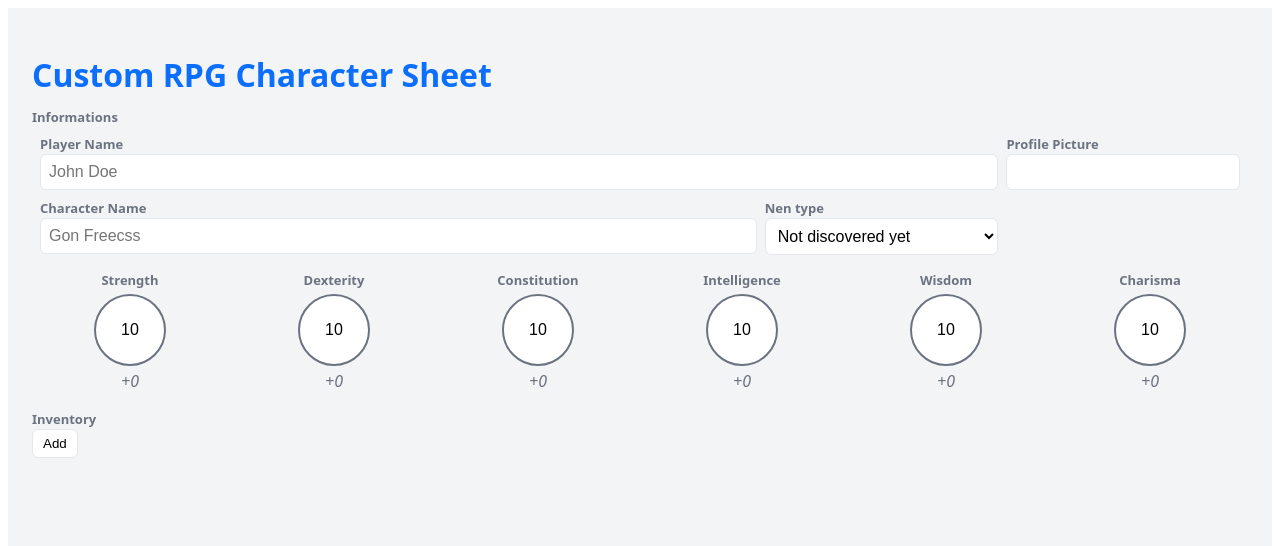
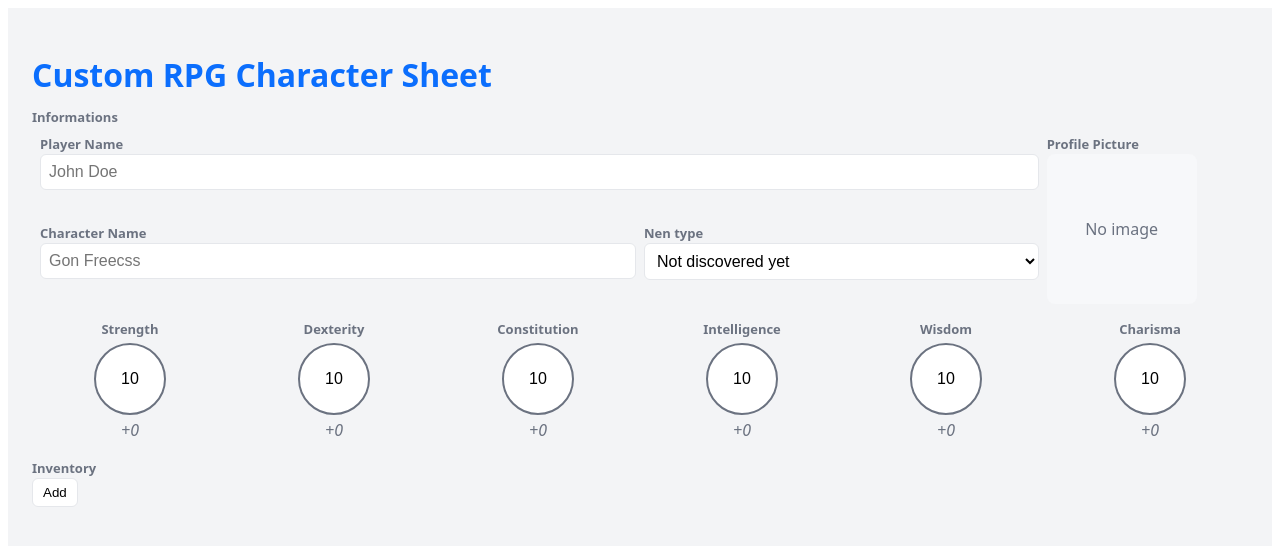
Before and after one commit to atmr0/Customizable-Character-Sheet, a Svelte app: page / in a window 1280 px wide. Shown: the top 546 px of the page. Built offline with nearby package versions, Linux system fonts and the light colour scheme.

Commit message:
ImageField

```diff
--- a/src/App.svelte
+++ b/src/App.svelte
@@ -1,8 +1,5 @@
 <script>
-  import CharacterAttribute from "./lib/components/CharacterAttribute.svelte";
   import Grid from "./lib/components/Grid.svelte";
-  import ListField from "./lib/components/ListField.svelte";
-  import InputField from "./lib/components/InputField.svelte";
   // import sheet from './Sheet/sheet.json';
   import mainSheet from "./MainSheet";
   let sheet = mainSheet;
--- a/src/MainSheet.ts
+++ b/src/MainSheet.ts
@@ -2,14 +2,15 @@ import SheetBuilder from './lib/Scripts/SheetBuilder';
 import { Constants } from './lib/constants';
 // build the nested sub-sheet first
 const subSheet = new SheetBuilder('Subgrid Sheet')
+  .id('informations')
   .rows(2)
-  .cols(10)
+  .cols(6)
   .row(r => r
-    .InputField({ id: 'player_name', label: 'Player Name', placeholder: 'John Doe', colspan: 8 })
-    .InputField({ id: 'profile_picture', label: 'Profile Picture', colspan: 2, rowspan: 2 })
+    .InputField({ id: 'player_name', label: 'Player Name', placeholder: 'John Doe', colspan: 5 })
+    .add({ type: 'ImageField', id: 'profile_picture', label: 'Profile Picture', colspan: 1, rowspan: 2 })
   )
   .row(r => r
-    .InputField({ id: 'character_name', label: 'Character Name', placeholder: 'Gon Freecss', colspan: 6 })
+    .InputField({ id: 'character_name', label: 'Character Name', placeholder: 'Gon Freecss', colspan: 3 })
     .selectField({ id: 'nen_type', label: 'Nen type', placeholder: 'Not discovered yet', options: ['Enhancer', 'Emitter', 'Manipulator', 'Transmuter', 'Conjurer', 'Specialist'], colspan: 2 })
   )
   // .withStyle({ '*': { background: 'red' },
--- a/src/lib/Scripts/ComponentsMap.ts
+++ b/src/lib/Scripts/ComponentsMap.ts
@@ -5,6 +5,7 @@ import ComputedText from "../components/ComputedText.svelte";
 import ListField from "../components/ListField.svelte";
 import CharacterAttribute from "../components/CharacterAttribute.svelte";
 import SelectField from "../components/SelectField.svelte";
+import ImageField from "../components/ImageField.svelte";
 import { Constants } from "../constants";
 
 
@@ -14,10 +15,9 @@ export const componentsMap: Record<string, any> = {
   [Constants.SubGrid]: SubGrid,
   [Constants.ComputedText]: ComputedText,
   [Constants.CharacterAttribute]: CharacterAttribute,
-  [Constants.SelectField || 'SelectField']: SelectField,
-  SelectField: SelectField,
-  Select: SelectField,
+  [Constants.SelectField]: SelectField,
   [Constants.ListField]: ListField,
+  [Constants.ImageField]: ImageField, // placeholder for future ImageField component
 };
 
 export type Sheet = {
--- a/src/lib/components/Grid.svelte
+++ b/src/lib/components/Grid.svelte
@@ -27,7 +27,7 @@
           <div
             class="sheet-cell"
             style={`${cellStyle(cell)} grid-column: span ${cell.colspan || 1}; grid-row: span ${cell.rowspan || 1};`}
-            data-id={cell.id}
+            id="cell-{cell.id}"
           >
             {#if cell.Component}
               <svelte:component this={cell.Component} {...cell.props} />
--- /dev/null
+++ b/src/lib/components/ImageField.svelte
@@ -0,0 +1,83 @@
+<script lang="ts">
+  import BaseComponent from "./BaseComponent.svelte";
+  import { valuesStore, setValue } from "../valuesStore.js";
+  import { Constants } from "../constants";
+
+  export let id: string | undefined;
+  export let label: string | undefined;
+  export let accept: string = "image/*";
+  export let maxSizeBytes: number | undefined = undefined; // optional max size
+  export let placeholder: string = "";
+  export let onupload = undefined;
+  let componentClass = Constants.ImageField;
+
+  let fileInput: HTMLInputElement | null = null;
+
+  // derived image src from store
+  $: currentImage = id ? $valuesStore[id] || "" : "";
+
+  function openPicker() {
+    fileInput?.click();
+  }
+
+  function handleKeydown(e: KeyboardEvent) {
+    const key = e.key;
+    if (key === "Enter" || key === " " || key === "Spacebar") {
+      e.preventDefault();
+      openPicker();
+    }
+  }
+
+  function handleFile(e: Event) {
+    const target = e.target as HTMLInputElement;
+    const f = target.files && target.files[0];
+    if (!f) return;
+    if (maxSizeBytes && f.size > maxSizeBytes) {
+      // dispatch("error", { message: "file_too_large", file: f });
+      return;
+    }
+    const reader = new FileReader();
+    reader.onload = () => {
+      const dataUrl = reader.result as string;
+      if (id) setValue(id, dataUrl);
+      onupload?.(dataUrl, f);
+    };
+    reader.readAsDataURL(f);
+  }
+</script>
+
+<BaseComponent {id} {label} {componentClass}>
+  <div
+    class="image-wrapper"
+    role="button"
+    tabindex="0"
+    aria-label={label || "Upload image"}
+    on:click={openPicker}
+    on:keydown={handleKeydown}
+  >
+    {#if currentImage}
+      <img src={currentImage} alt={label} class="image" />
+    {:else}
+      <div class="placeholder">{placeholder || "No image"}</div>
+    {/if}
+
+    <div class="overlay">
+      <button
+        type="button"
+        class="upload-btn"
+        on:click|stopPropagation={openPicker}>Upload</button
+      >
+    </div>
+  </div>
+
+  <input
+    bind:this={fileInput}
+    type="file"
+    {accept}
+    class="hidden-input"
+    on:change={handleFile}
+  />
+</BaseComponent>
+
+<style>
+</style>
--- a/src/lib/components/SelectField.svelte
+++ b/src/lib/components/SelectField.svelte
@@ -1,6 +1,7 @@
 <script lang="ts">
   import BaseComponent from "./BaseComponent.svelte";
   import { setValue } from "../valuesStore.js";
+    import { Constants } from "../constants";
 
   export let id: string;
   export let label: string | undefined;
@@ -8,7 +9,7 @@
   export let value: any = "";
   export let placeholder: string = "Select...";
   export let onchange = undefined;
-
+  let componentClass = Constants.SelectField
   function handleChange(e) {
     value = e.target.value;
     onchange?.(e);
@@ -17,7 +18,7 @@
   if (id) setValue(id, value);
 </script>
 
-<BaseComponent {id} {label} componentClass="select-field">
+<BaseComponent {id} {label} {componentClass}>
   <select class="select-input" bind:value on:change={handleChange}>
     {#if placeholder}
       <option value="">{placeholder}</option>
--- a/src/lib/constants.ts
+++ b/src/lib/constants.ts
@@ -6,4 +6,5 @@ export class Constants{
   static ComputedText = 'ComputedText';
   static ListField = 'ListField';
   static SelectField = 'SelectField';
+  static ImageField = 'ImageField';
 }
--- a/src/main.js
+++ b/src/main.js
@@ -4,5 +4,5 @@ import './styles/base.css';
 import './styles/grids.css';
 import './styles/attributeComponent.css';
 import './styles/lists.css';
-
+import './styles/imageField.css';
 mount(App, { target: document.getElementById('app') });
--- /dev/null
+++ b/src/styles/imageField.css
@@ -0,0 +1,55 @@
+.image-wrapper {
+  position: relative;
+  display: block;
+  width: 100%;
+  aspect-ratio: 1 / 1;
+  max-width: 150px;
+  border-radius: 8px;
+  overflow: hidden;
+  background: var(--background);
+  display: flex;
+  align-items: center;
+  justify-content: center;
+}
+
+.image {
+  width: 100%;
+  height: 100%;
+  object-fit: cover;
+  display: block;
+}
+
+.placeholder {
+  color: var(--text-secondary);
+  padding: 12px;
+}
+
+.overlay {
+  position: absolute;
+  inset: 0;
+  display: flex;
+  align-items: flex-end;
+  justify-content: flex-end;
+  padding: 8px;
+  pointer-events: none;
+}
+
+.upload-btn {
+  pointer-events: auto;
+  opacity: 0;
+  transform: translateY(6px);
+  transition: opacity .15s ease, transform .15s ease;
+  padding: 6px 10px;
+  border-radius: 6px;
+  border: 1px solid var(--border-color);
+  background: var(--surface);
+}
+
+.image-wrapper:hover .upload-btn {
+  opacity: 1;
+  transform: none;
+}
+
+.hidden-input {
+  display: none;
+}
```
